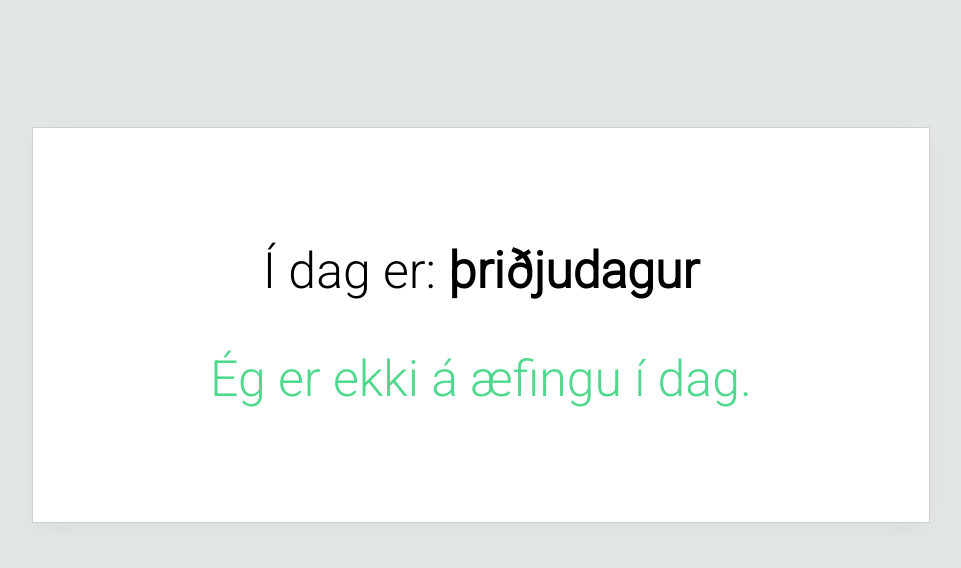
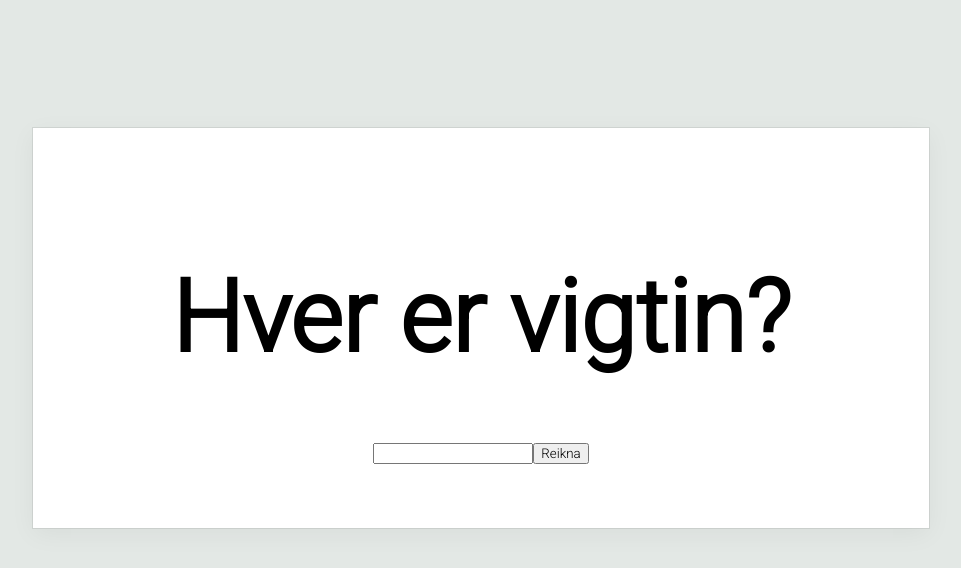
Before and after one commit to FilippusD/FilippusD.github.io, an Angular app: page / in a window 1280 px wide. Shown: the top 568 px of the page, without its empty margins (159-1120 px from the left). Built offline with nearby package versions, Linux system fonts and the light colour scheme.

Commit message:
hrikalegur version

```diff
--- a/src/app/app.component.html
+++ b/src/app/app.component.html
@@ -1,6 +1,22 @@
 
-<div *ngIf="currentTrainingDay != undefined" class="main-container">
+<!-- <div *ngIf="currentTrainingDay != undefined" class="main-container">
     <p>Í dag er:  <span style="font-weight: bold;">{{currentTrainingDay.day}}</span></p>
     <p *ngIf="currentTrainingDay.trainingToday" style="color: #d95067;">Ég er á æfingu í dag</p>
     <p *ngIf="!currentTrainingDay.trainingToday" style="color: #50d98e;">Ég er ekki á æfingu í dag.</p>
+</div> -->
+
+
+
+
+<div class="main-container" *ngIf="!submitClicked">
+    <h1>Hver er vigtin?</h1>
+    <div style="display: flex;align-items: center; justify-content: center;">
+    <input type="number" [(ngModel)]="weight" (keyup.enter)="calculate()">
+    <button type="button" (click)="calculate()" >Reikna</button>
 </div>
+</div>
+
+<div class="main-container" *ngIf="submitClicked">
+    <p *ngIf="hrikalegur" style="color: green;">Já, til hamingju. Þú ert hrikaleg/ur</p>
+    <p *ngIf="!hrikalegur" style="color: red;">Nei, borða meira</p>
+</div>
--- a/src/app/app.component.ts
+++ b/src/app/app.component.ts
@@ -8,28 +8,55 @@ import { Component, OnInit } from '@angular/core';
 
 
 export class AppComponent implements OnInit {
-  title = 'trainingday-tracker';
-
-  private trainingDays: Training[] = [
-    {day: "sunnudagur", trainingToday: false},
-    {day: "mánudagur", trainingToday: true},
-    {day: "þriðjudagur", trainingToday: false},
-    {day: "miðvikudagur", trainingToday: true},
-    {day: "fimmtudagur", trainingToday: false},
-    {day: "föstudagur", trainingToday: true},
-    {day: "laugardagur", trainingToday: true}]
-
-    currentTrainingDay: Training
 
 
-  ngOnInit() {
+	// private trainingDays: Training[] = [
+	//   {day: "sunnudagur", trainingToday: false},
+	//   {day: "mánudagur", trainingToday: true},
+	//   {day: "þriðjudagur", trainingToday: false},
+	//   {day: "miðvikudagur", trainingToday: true},
+	//   {day: "fimmtudagur", trainingToday: false},
+	//   {day: "föstudagur", trainingToday: true},
+	//   {day: "laugardagur", trainingToday: true}]
 
-    const d = new Date();
-    let currentDay = this.trainingDays[d.getDay()];
+	//   currentTrainingDay: Training
 
-    this.currentTrainingDay = currentDay
+
+	// ngOnInit() {
+
+	//   const d = new Date();
+	//   let currentDay = this.trainingDays[d.getDay()];
+
+	//   this.currentTrainingDay = currentDay
+	// }
+
+
+	//hrikalegur block
+	weight: number
+	hrikalegur: boolean
+
+	submitClicked:boolean = false
+
+	ngOnInit(): void {
+
+	}
+
+	calculate() {
+		this.submitClicked = true
+		if(this.weight > 105) {
+			this.hrikalegur = true
+		} else {
+			this.hrikalegur = false
 		}
 	}
+
+
+}
+
+
+
+
+
 
 
 export class Training {
--- a/src/app/app.module.ts
+++ b/src/app/app.module.ts
@@ -1,4 +1,5 @@
 import { NgModule } from '@angular/core';
+import { FormsModule } from '@angular/forms';
 import { BrowserModule } from '@angular/platform-browser';
 
 import { AppComponent } from './app.component';
@@ -8,7 +9,8 @@ import { AppComponent } from './app.component';
     AppComponent
   ],
   imports: [
-    BrowserModule
+    BrowserModule,
+    FormsModule
   ],
   providers: [],
   bootstrap: [AppComponent]
--- a/src/index.html
+++ b/src/index.html
@@ -2,7 +2,8 @@
 <html lang="en">
 <head>
   <meta charset="utf-8">
-  <title>Er ég að æfa í dag?</title>
+  <!-- <title>Er ég að æfa í dag?</title> -->
+  <title>Ertu hrikaleg/ur?</title>
   <base href="/">
   <meta name="viewport" content="width=device-width, initial-scale=1">
   <link href="https://fonts.googleapis.com/css2?family=Roboto:wght@300&display=swap" rel="stylesheet">
--- a/src/styles.css
+++ b/src/styles.css
@@ -9,3 +9,14 @@ html, body {
     height: 80%;
     background-color: #e3e8e5;
 }
+
+input::-webkit-outer-spin-button,
+input::-webkit-inner-spin-button {
+  -webkit-appearance: none;
+  margin: 0;
+}
+
+/* Firefox */
+input[type=number] {
+  -moz-appearance: textfield;
+}
```
Also changed, not shown: 7 other files (tests, documents, lock files or other folders). Lines whose indentation alone changed are shown as unchanged.
